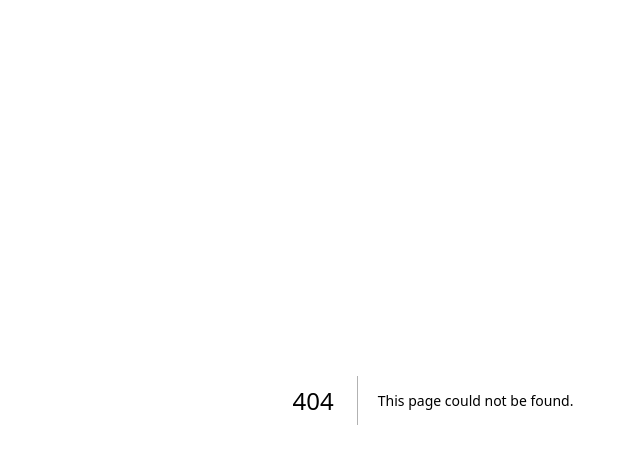
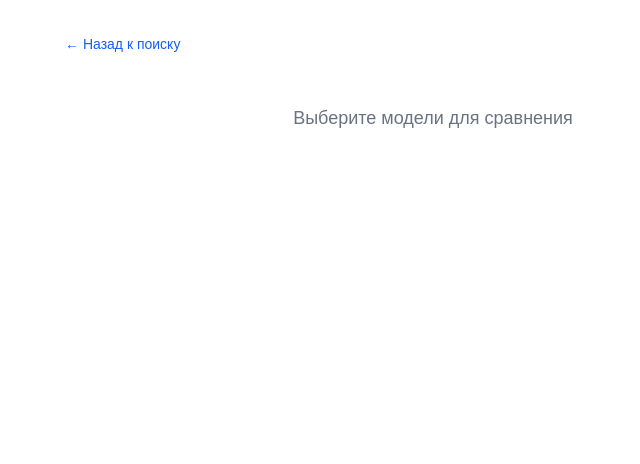
Before and after one commit to nikita-osipov59/llm-recommender, a Next.js app: page /compare in a window 1280 px wide. Before the commit this address had no page. Shown: the top 464 px of the page, without its empty margins (207-847 px from the left). Built offline with nearby package versions, Linux system fonts and the light colour scheme; no server answers.

Commit message:
feat: move model comparison to separate /compare page

```diff
--- /dev/null
+++ b/src/app/compare/page.tsx
@@ -0,0 +1,56 @@
+import Link from "next/link";
+import { prisma } from "@/lib/prisma";
+import ComparisonTable from "@/components/ComparisonTable";
+
+export default async function ComparePage({
+  searchParams,
+}: {
+  searchParams: Promise<{ slugs?: string }>;
+}) {
+  const params = await searchParams;
+  const slugList = params.slugs ? params.slugs.split(",").filter(Boolean) : [];
+
+  let models: Array<{
+    slug: string; name: string; provider: string; parameters: number;
+    vramQ4: number | null; vramQ8: number | null; ramMin: number | null;
+    hfUrl: string | null; downloads: number; description: string | null;
+  }> | null = null;
+
+  if (slugList.length >= 2) {
+    models = await prisma.model.findMany({
+      where: { slug: { in: slugList } },
+    });
+  }
+
+  return (
+    <main className="max-w-3xl mx-auto px-4 py-8">
+      <Link href="/" className="text-blue-600 dark:text-blue-400 hover:underline text-sm">
+        ← Назад к поиску
+      </Link>
+
+      {slugList.length === 0 && (
+        <div className="text-center py-12 text-gray-500">
+          <p className="text-lg">Выберите модели для сравнения</p>
+        </div>
+      )}
+
+      {slugList.length === 1 && (
+        <div className="text-center py-12 text-gray-500">
+          <p className="text-lg">Выберите хотя бы 2 модели</p>
+        </div>
+      )}
+
+      {models && models.length < 2 && (
+        <div className="text-center py-12 text-gray-500">
+          <p className="text-lg">Модели не найдены</p>
+        </div>
+      )}
+
+      {models && models.length >= 2 && (
+        <div className="mt-4">
+          <ComparisonTable models={models} />
+        </div>
+      )}
+    </main>
+  );
+}
--- a/src/components/ComparisonTable.tsx
+++ b/src/components/ComparisonTable.tsx
@@ -15,7 +15,7 @@ interface ModelData {
 
 interface ComparisonTableProps {
   models: ModelData[];
-  onClose: () => void;
+  onClose?: () => void;
 }
 
 export default function ComparisonTable({ models, onClose }: ComparisonTableProps) {
@@ -25,12 +25,14 @@ export default function ComparisonTable({ models, onClose }: ComparisonTableProp
     <div className="mt-6 border rounded-lg dark:border-gray-700 overflow-hidden">
       <div className="flex items-center justify-between px-4 py-3 bg-gray-50 dark:bg-gray-800 border-b dark:border-gray-700">
         <h3 className="font-semibold">Сравнение моделей</h3>
+        {onClose && (
           <button
             onClick={onClose}
             className="text-sm text-gray-500 hover:text-gray-700 dark:hover:text-gray-300"
           >
             Закрыть
           </button>
+        )}
       </div>
       <div className="overflow-x-auto">
         <table className="w-full text-sm">
--- a/src/components/ResultsList.tsx
+++ b/src/components/ResultsList.tsx
@@ -1,8 +1,8 @@
 "use client";
 
 import { useState } from "react";
+import { useRouter } from "next/navigation";
 import ModelCard from "./ModelCard";
-import ComparisonTable from "./ComparisonTable";
 
 interface ModelData {
   slug: string;
@@ -24,8 +24,8 @@ interface Props {
 }
 
 export default function ResultsList({ models, loading, error }: Props) {
+  const router = useRouter();
   const [selectedSlugs, setSelectedSlugs] = useState<Set<string>>(new Set());
-  const [showComparison, setShowComparison] = useState(false);
 
   const handleToggle = (slug: string) => {
     setSelectedSlugs((prev) => {
@@ -37,7 +37,6 @@ export default function ResultsList({ models, loading, error }: Props) {
       }
       return next;
     });
-    setShowComparison(false);
   };
 
   if (loading) {
@@ -72,9 +71,11 @@ export default function ResultsList({ models, loading, error }: Props) {
         <p className="text-sm text-gray-500">
           Найдено моделей: {models.length}
         </p>
-        {selectedSlugs.size >= 2 && !showComparison && (
+        {selectedSlugs.size >= 2 && (
           <button
-            onClick={() => setShowComparison(true)}
+            onClick={() =>
+              router.push("/compare?slugs=" + [...selectedSlugs].join(","))
+            }
             className="bg-blue-600 hover:bg-blue-700 text-white text-sm font-medium py-1.5 px-3 rounded-lg transition"
           >
             Сравнить ({selectedSlugs.size})
@@ -90,13 +91,6 @@ export default function ResultsList({ models, loading, error }: Props) {
           onToggle={handleToggle}
         />
       ))}
-
-      {showComparison && selectedSlugs.size >= 2 && (
-        <ComparisonTable
-          models={models.filter((m) => selectedSlugs.has(m.slug))}
-          onClose={() => setShowComparison(false)}
-        />
-      )}
     </div>
   );
 }
```
Lines whose indentation alone changed are shown as unchanged.
